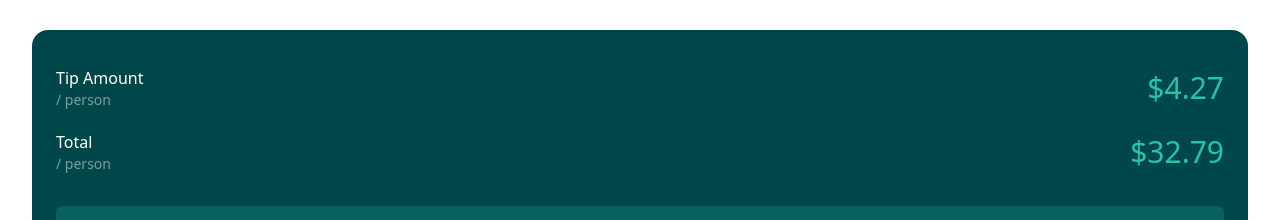
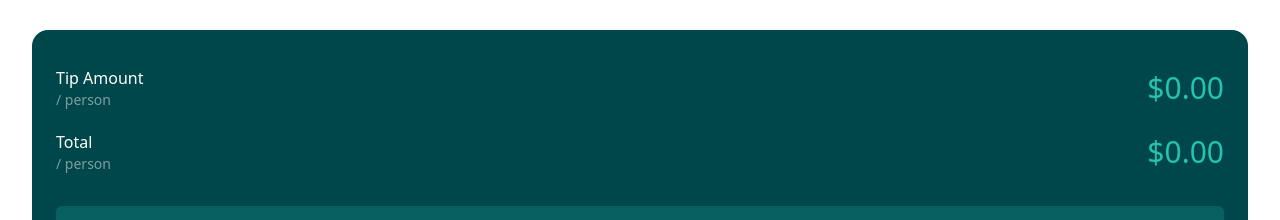
Before and after one commit to LeeConnelly12/tipping-calculator, a Vue app: page / in a window 1280 px wide. Shown: the part 616-836 px from the top of the page. Built offline with nearby package versions, Linux system fonts and the light colour scheme; a web font is replaced by a local one.

Commit message:
Claculate tip

```diff
--- a/src/components/TippingCalculator.vue
+++ b/src/components/TippingCalculator.vue
@@ -23,6 +23,42 @@ function reset() {
 const formChanged = computed(() => {
   return JSON.stringify(form.value) === JSON.stringify(defaults)
 })
+
+const tipAmount = computed(() => {
+  if (!form.value.bill) {
+    return null
+  }
+
+  if (!form.value.tip) {
+    return null
+  }
+
+  if (!form.value.people) {
+    return null
+  }
+
+  const amount = form.value.bill * (form.value.tip / 100)
+
+  return Math.floor((amount / form.value.people) * 100) / 100
+})
+
+const total = computed(() => {
+  if (!form.value.bill) {
+    return null
+  }
+
+  if (!form.value.tip) {
+    return null
+  }
+
+  if (!form.value.people) {
+    return null
+  }
+
+  const tip = (form.value.bill * (form.value.tip / 100)) / form.value.people
+
+  return Math.floor((form.value.bill / form.value.people) * 100) / 100 + tip
+})
 </script>
 
 <template>
@@ -32,7 +68,9 @@ const formChanged = computed(() => {
       v-model="form.bill"
       placeholder="0"
       class="mt-2"
-      type="text"
+      min="0"
+      type="number"
+      step="any"
       id="bill"
     >
       <template #icon>
@@ -68,7 +106,9 @@ const formChanged = computed(() => {
         v-if="showCustomTip"
         v-model="form.tip"
         class="bg-light-blue h-12 rounded-md text-center text-2xl py-2"
-        type="text"
+        min="0"
+        type="number"
+        step="any"
       />
     </div>
     <label class="block mt-8" for="people">Number of People</label>
@@ -76,7 +116,8 @@ const formChanged = computed(() => {
       v-model="form.people"
       placeholder="0"
       class="mt-2"
-      type="text"
+      min="0"
+      type="number"
       id="people"
     >
       <template #icon>
@@ -89,14 +130,18 @@ const formChanged = computed(() => {
           <p class="text-white">Tip Amount</p>
           <p class="text-gray text-sm">/ person</p>
         </div>
-        <p class="text-3xl text-teal">$4.27</p>
+        <p class="text-3xl text-teal">
+          ${{ Number(tipAmount).toFixed(2) ?? "0.00" }}
+        </p>
       </div>
       <div class="flex justify-between items-center mt-5">
         <div>
           <p class="text-white">Total</p>
           <p class="text-gray text-sm">/ person</p>
         </div>
-        <p class="text-3xl text-teal">$32.79</p>
+        <p class="text-3xl text-teal">
+          ${{ Number(total).toFixed(2) ?? "0.00" }}
+        </p>
       </div>
       <button
         class="uppercase bg-teal text-green w-full rounded-md h-12 mt-8 text-xl disabled:opacity-20 disabled:cursor-not-allowed"
```
